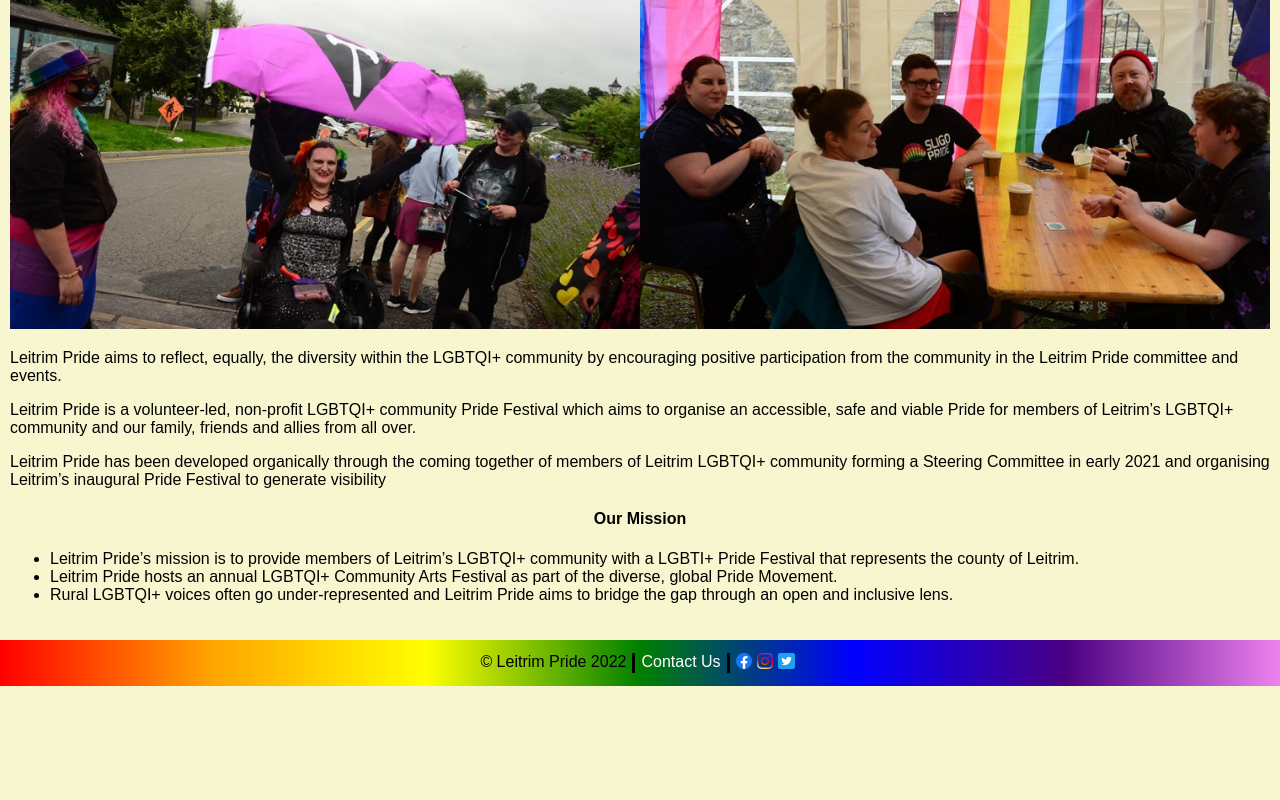
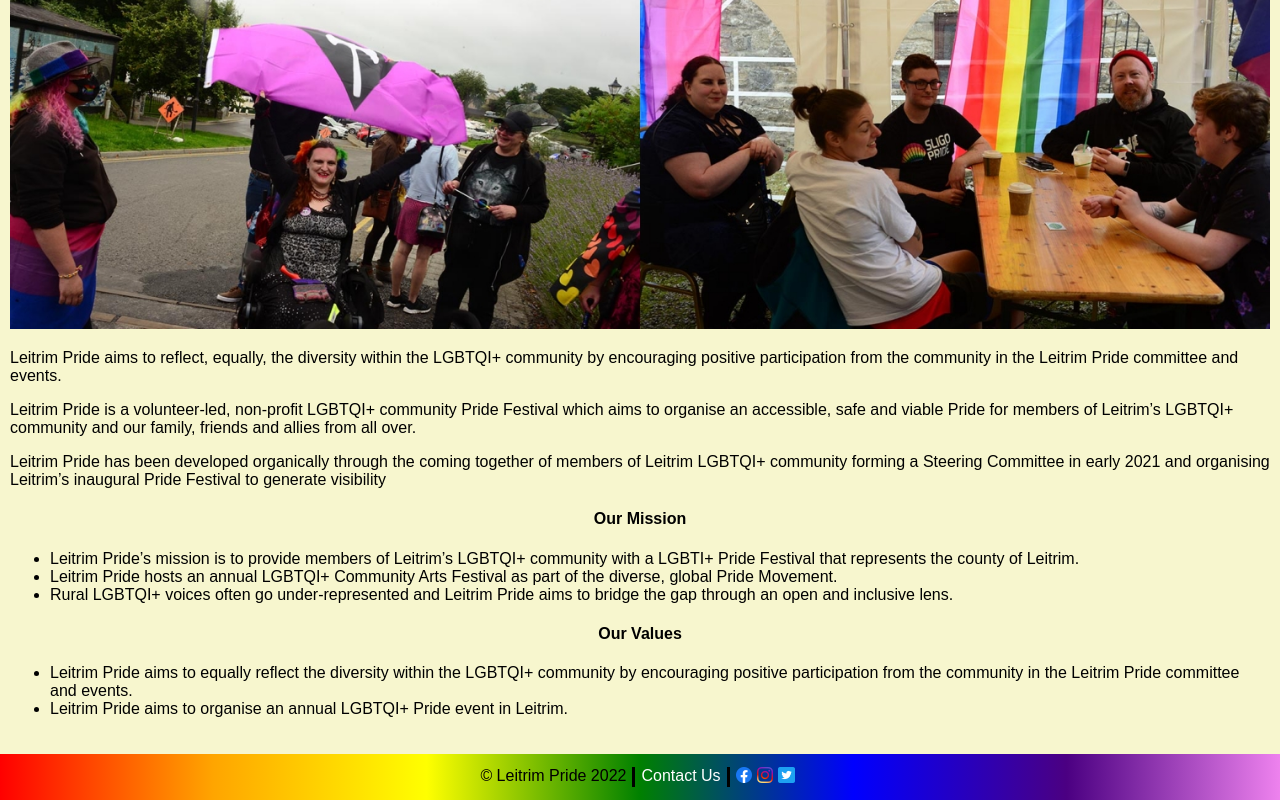
Before and after one commit to Jacobs1986/leitrim-pride, a React (Create React App) app: page /about in a window 1280 px wide. Shown: the part 242-1042 px from the top of the page. Before the commit the page ends 928 px from the top, so only its background shows below. Built offline with nearby package versions, Linux system fonts and the light colour scheme; the HTML template or start-up script is replaced by a standard one.

Commit message:
Added ourValues component

```diff
--- /dev/null
+++ b/src/components/aboutPage/ourValues.js
@@ -0,0 +1,20 @@
+import React from "react";
+
+// CSS File
+import "./aboutPage-styles.css";
+
+export default function OurValues() {
+    return (
+        <div><div>
+        <h4 style={{ textAlign: 'center'}}>Our Values</h4>
+        <ul className='aboutList'>
+            <li>
+                Leitrim Pride aims to equally reflect the diversity within the LGBTQI+ community by encouraging positive participation from the community in the Leitrim Pride committee and events.
+            </li>
+            <li>
+                Leitrim Pride aims to organise an annual LGBTQI+ Pride event in Leitrim.
+            </li>
+        </ul>
+    </div></div>
+    );
+};
--- a/src/pages/about-page.js
+++ b/src/pages/about-page.js
@@ -4,6 +4,7 @@ import React from "react";
 import WhoWeAreImage from "../components/aboutPage/whoWeAreImage";
 import AboutLit from "../components/aboutPage/aboutLit";
 import OurMission from "../components/aboutPage/ourMission";
+import OurValues from "../components/aboutPage/ourValues";
 
 export default function About() {
     return (
@@ -21,6 +22,7 @@ export default function About() {
                     <div className="col-xs-12">
                         <AboutLit />
                         <OurMission />
+                        <OurValues />
                     </div>
                 </div>
             </div>
```
